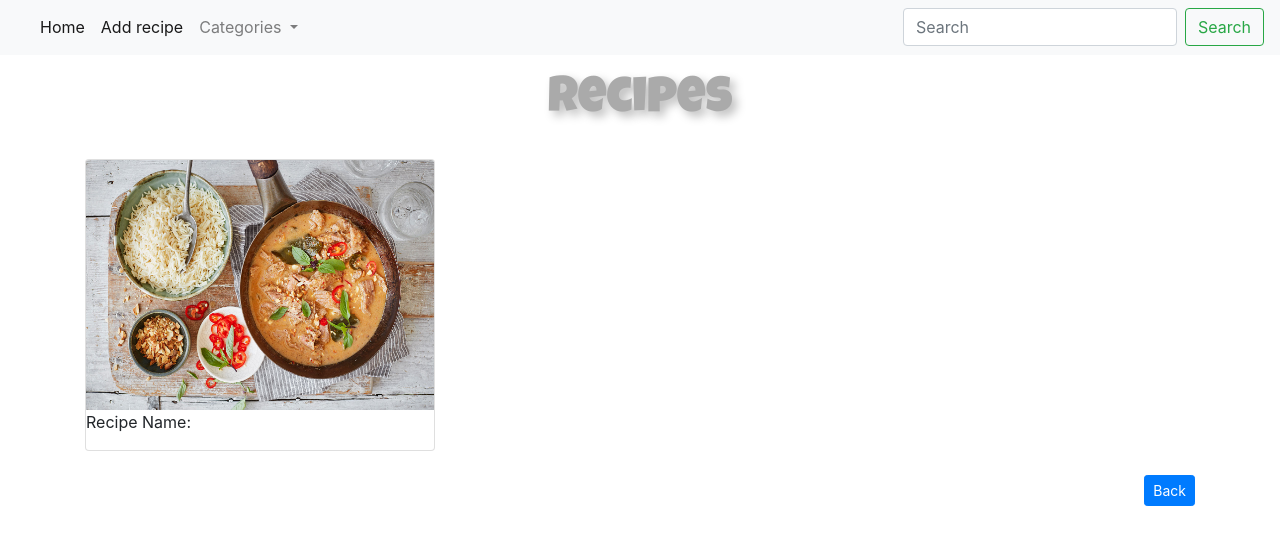
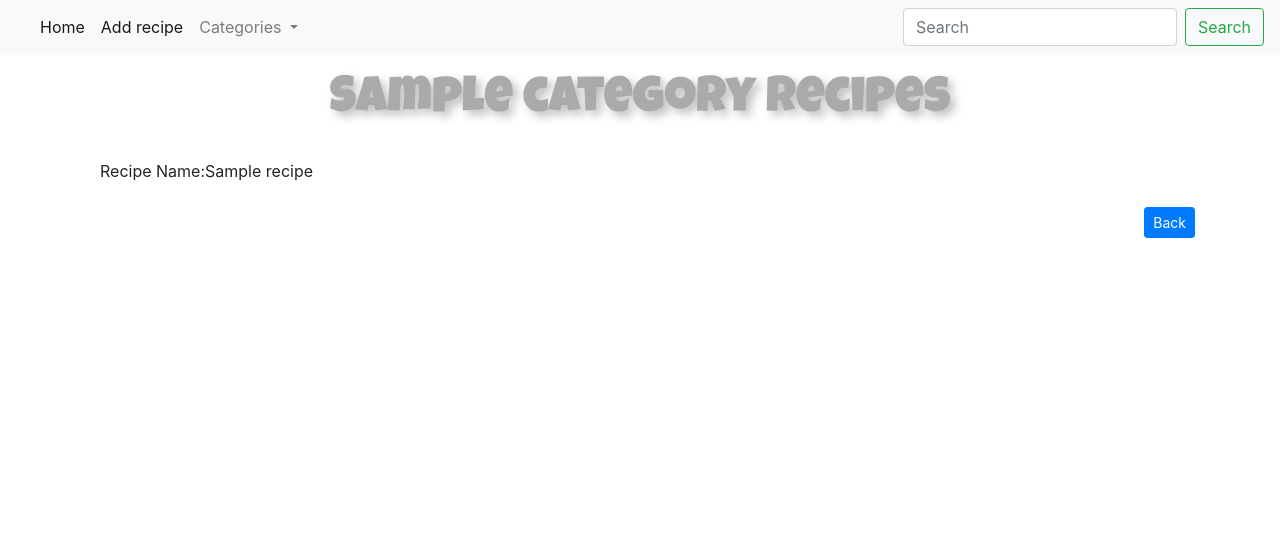
Before and after one commit to ShawnAhls/My-Yummy-Dishes, a Flask app: page /display_recipes in a window 1280 px wide. Shown: the part 109-654 px from the top of the page. Run offline with Flask 2, Linux system fonts and the light colour scheme; a database or web service that is not in the repository returns one stand-in record (values such as "Sample title"); some libraries are stand-ins or nearby versions.

Commit message:
Trying to add the recipes to the DB

```diff
--- a/app.py
+++ b/app.py
@@ -1,5 +1,5 @@
 import os
-from flask import Flask, render_template, url_for
+from flask import Flask, render_template, url_for, redirect, request
 from flask_pymongo import PyMongo
 from bson.objectid import ObjectId
 
@@ -22,11 +22,13 @@ def home():
 def display_recipes():
     return render_template('display-recipes.html',
                            recipes=mongo.db.recipes.find(),
-                           categories=mongo.db.recipes.find())
+                           categories=mongo.db.categories.find())
 
 
-@app.route('/add_recipe')
+@app.route('/add_recipe', methods=["GET", "POST"])
 def add_recipe():
+    add_recipe = request.form.get('recipe_name'),
+    mongo.db.recipes.insert({'recipe_name': add_recipe})
     return render_template('add-recipe.html')
 
 
--- a/templates/display-recipes.html
+++ b/templates/display-recipes.html
@@ -1,16 +1,18 @@
 {% extends 'base.html'%}
 
 {% block content %}
+
+{% for category in categories %}
+<h2>{{ category.category_name }} Recipes</h2>
+{% endfor %}
+
 {% for recipe in recipes %}
-<h2> Recipes</h2>
 <section>
     <div>
-        <div class="row row-cols-3 row-cols-md-3">
-            <div class="col mb-4">
-                <div class="card">
-                    <img src="{{url_for('static', filename='images/Beef-curry.jpg')}}"
-                              class="card-img-top" alt="Beef Curry">
-                    <p>Recipe Name:  </p>
+        <div class="row-featurette">
+            <div class="row-cols-3 row-cols-md-3">
+                <div class="col mb-4">
+                    <p>Recipe Name:{{ recipe.recipe_name }}  </p>
                 </div>
             </div>
         </div>
```
Also changed, not shown: templates/add-recipe.html (+15 -14 lines).
